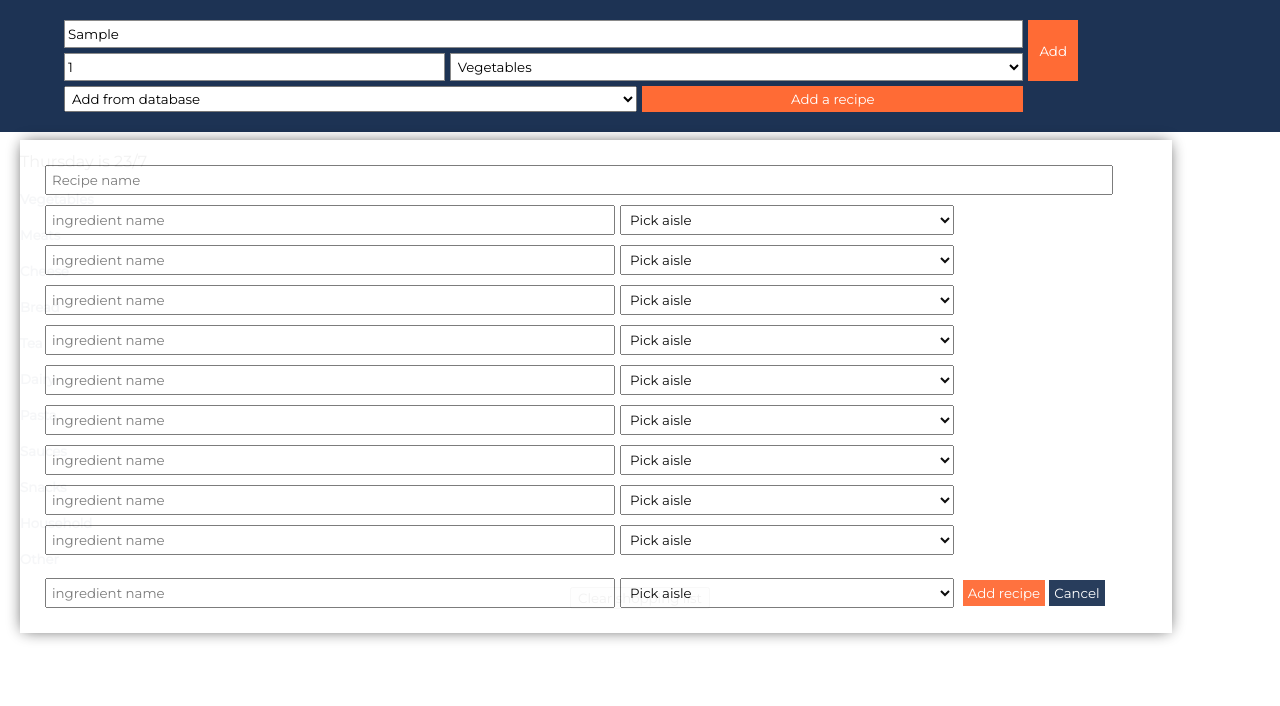
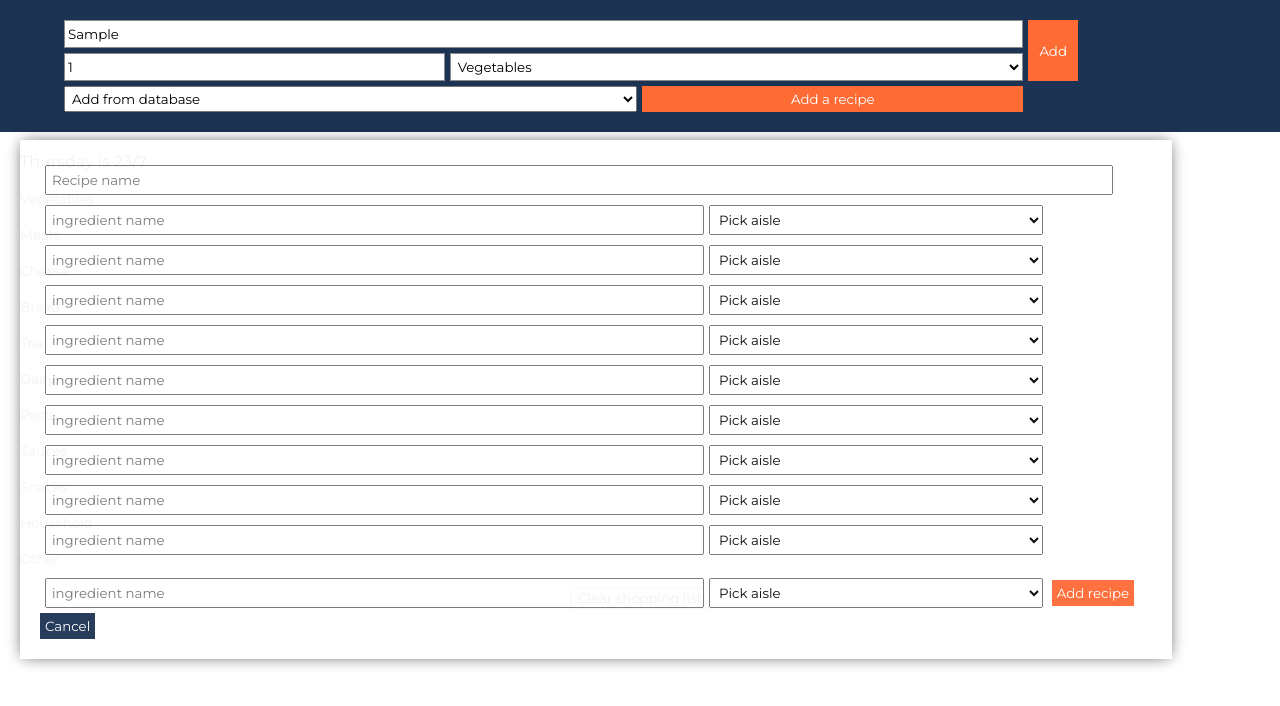
Before and after one commit to BartpK/Bartpk.github.io, a plain HTML site: page index.html in a window 1280 px wide. Both pictures are taken after typing "Sample" into the empty fields and a click on the button "Add a recipe". Drawn offline with Linux system fonts and the light colour scheme; no server answers.

Commit message:
input width add recipe

```diff
--- a/styles.css
+++ b/styles.css
@@ -247,5 +247,5 @@ background-color: #1D3354;
 }
 
 #ingredient0, #ingredient1, #ingredient2, #ingredient3, #ingredient4, #ingredient5, #ingredient6, #ingredient7, #ingredient8, #ingredient9 {
-    width: 50%;
+    width: 58%;
 }
```
